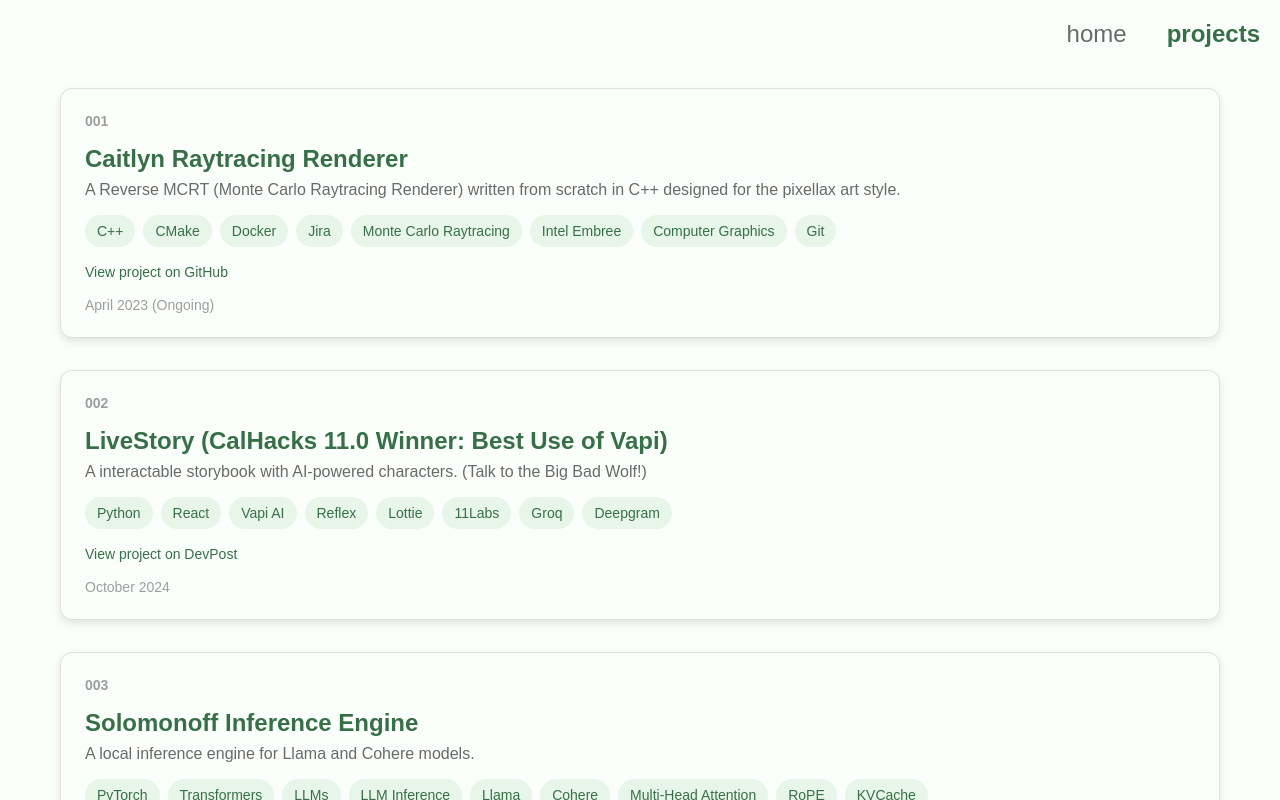
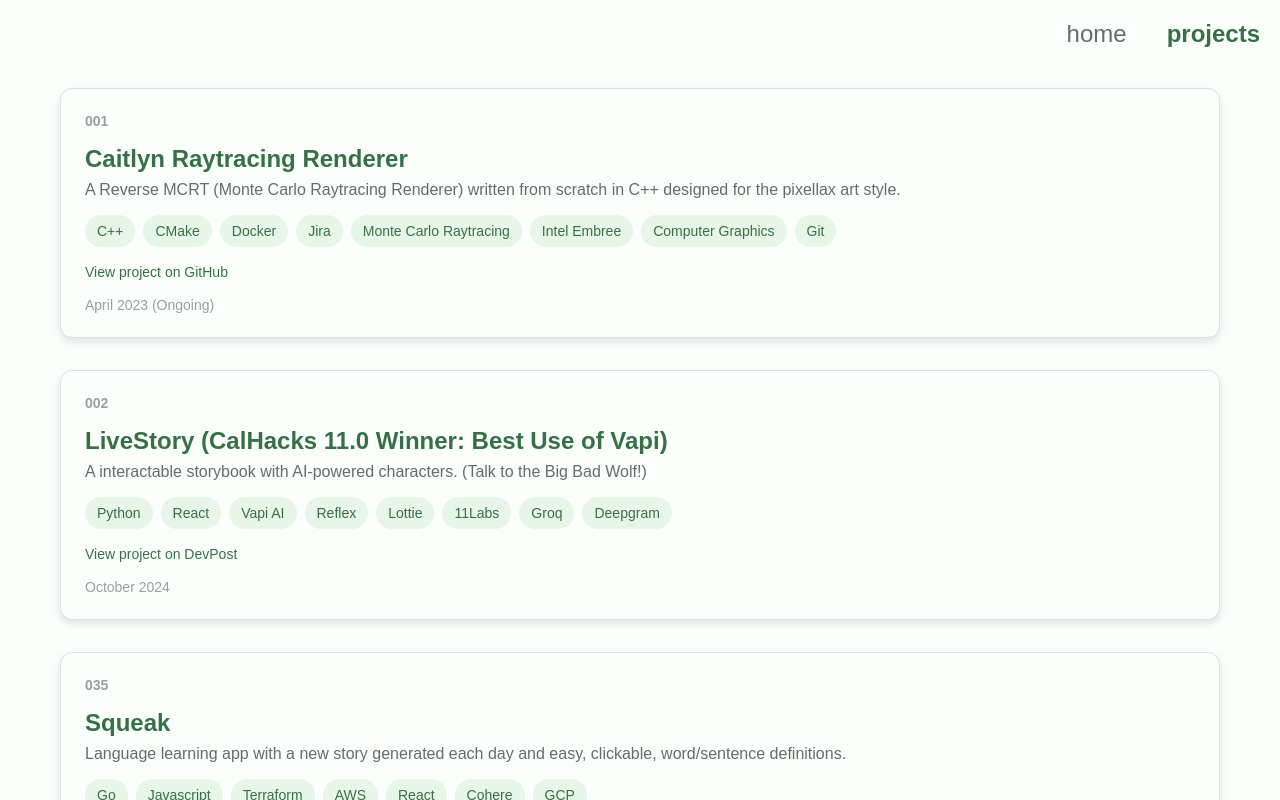
Before and after one commit to connortbot/connortbot.github.io, a React (Create React App) app: page /personal/projects in a window 1280 px wide. Built offline with nearby package versions, Linux system fonts and the light colour scheme.

Commit message:
update project list for squeak

```diff
--- a/src/components/Projects.js
+++ b/src/components/Projects.js
@@ -96,7 +96,15 @@
     platform: 'DevPost'
   },
   {
-    number: '003',
+    number: '035',
+    title: 'Squeak',
+    description: "Language learning app with a new story generated each day and easy, clickable, word/sentence definitions.",
+    tags: ['Go', 'Javascript', 'Terraform', 'AWS', 'React', 'Cohere', 'GCP'],
+    link: 'https://github.com/connortbot/squeak',
+    dateRange: 'October 2024 (Ongoing)',
+  },
+  {
+    number: '004',
     title: 'Solomonoff Inference Engine',
     description: "A local inference engine for Llama and Cohere models.",
     tags: ['PyTorch', 'Transformers', 'LLMs', 'LLM Inference', 'Llama', 'Cohere', 'Multi-Head Attention', 'RoPE', 'KVCache'],
@@ -104,20 +112,12 @@
     dateRange: 'September 2024 (Ongoing)',
   },
   {
-    number: '004',
+    number: '005',
     title: 'Podcast Diarization Pipeline',
     description: "Semi-supervised ML Audio Diarization Pipeline",
     tags: ['Python', 'Audio Machine Learning', 'Diarization', 'Whisper', 'pyannote', 'Semi-Supervised Learning', 'Clustering'],
     link: 'https://github.com/connortbot/podcast-diarizer',
     dateRange: 'September 2024 (Ongoing)',
-  },
-  {
-    number: '005',
-    title: 'Squeak',
-    description: "Language learning app for easy comprehensive input with Cohere's Aya 35B.",
-    tags: ['Javascript', 'React', 'Tauri', 'Cohere', 'Google Cloud Platform'],
-    link: 'https://github.com/connortbot/squeak',
-    dateRange: 'October 2024 (Ongoing)',
   },
   {
     number: '006',
```
